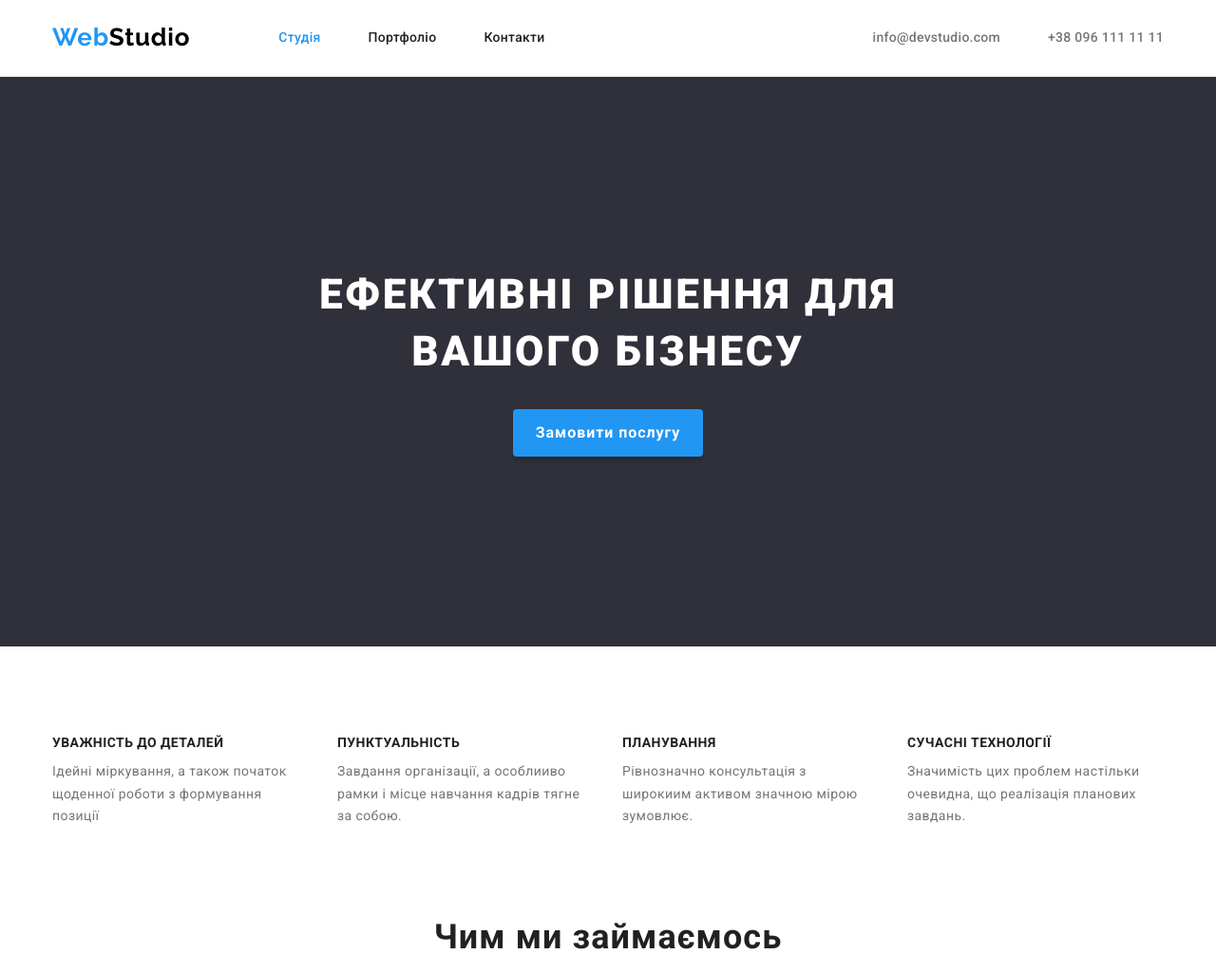
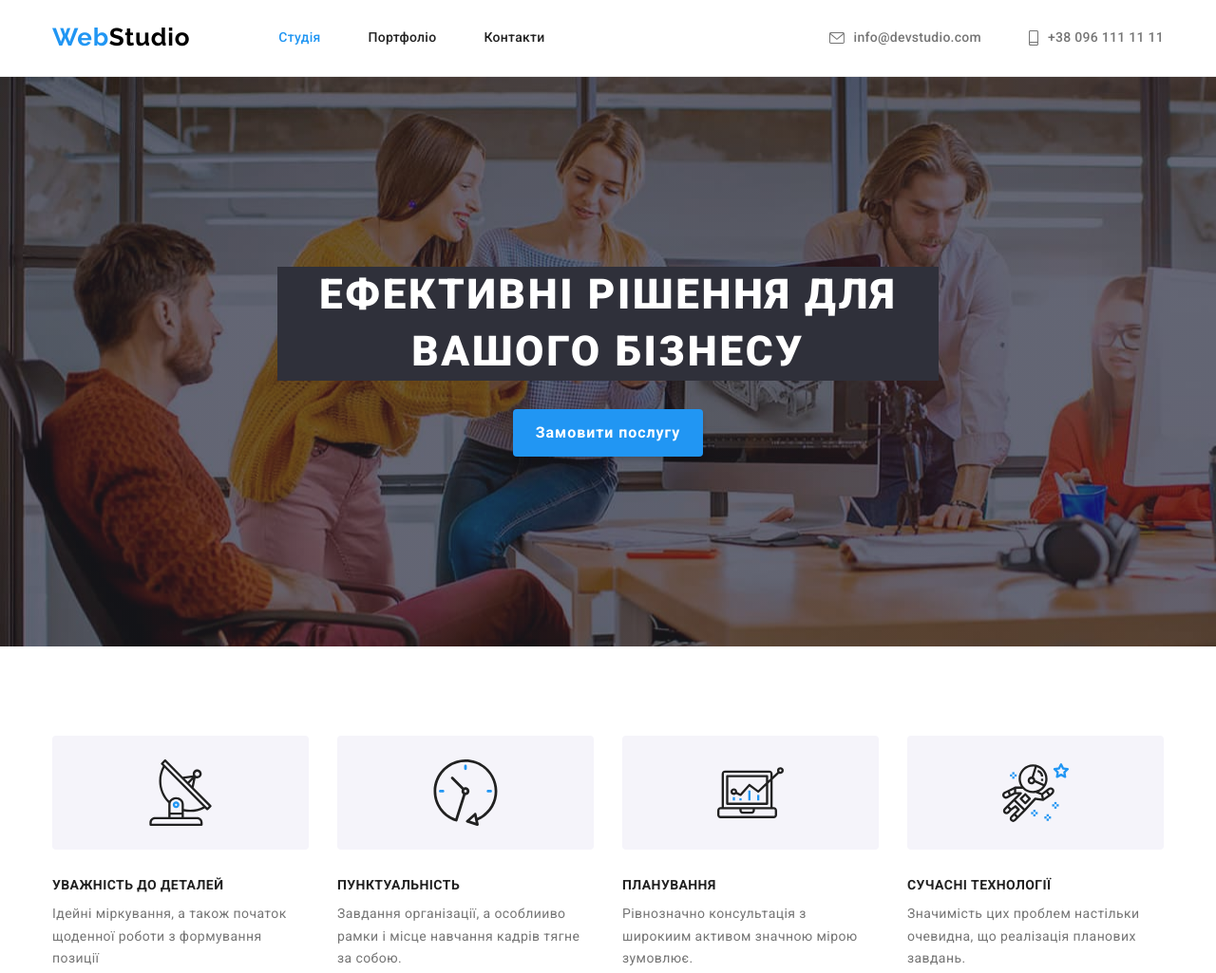
Before and after one commit to OlgaVysochanska/goit-markup-hw-04, a plain HTML site: page index.html in a window 1280 px wide. Shown: the top 1025 px of the page at 95% size. Drawn offline with nearby package versions, Linux system fonts and the light colour scheme.

Commit message:
SVG header, hero, advantages

```diff
--- a/css/styles.css
+++ b/css/styles.css
@@ -126,14 +126,26 @@ body {
   color: var(--secondary-text-color);
 }
 
-.contacts-header:hover,
-.contacts-header:focus {
+.contacts-header-item:hover,
+.contacts-header-item:focus {
   color: var(--accent-color);
+}
+
+.contacts-header-item {
+  display: flex;
+  align-items: center;
 }
 
 .contacts-header:last-child {
   margin-left: 50px;
 }
+
+.contacts-icon {
+  fill: currentColor;
+  margin-right: 10px;
+}
+
+
 
 /* ================HERO INDEX============== */
 
@@ -141,6 +153,10 @@ body {
   padding-top: 200px;
   padding-bottom: 200px;
   background-color: #2F303A;
+  max-width: 1600px;
+
+  background: linear-gradient(rgba(47, 48, 58, 0.4),rgba(47, 48, 58, 0.4)),url(../images/hero-image.jpg);
+  background-size: cover;
 }
 
 .main-title {
@@ -181,20 +197,20 @@ body {
 
 /* ===============MAIN================== */
 
-.section.principles {
+.section.advantages {
   padding-bottom: 0;
 }
 
-.principles {
+.advantages {
   display: flex;
   gap: 30px;
 }
 
-.principle-item {
+.advantages-item {
   flex-basis: calc((100% - 90px) / 4) ;
 }
 
-.principles-title {
+.advantages-title {
   margin-bottom: 10px;
   font-weight: 700;
   font-size: 14px;
@@ -203,12 +219,23 @@ body {
   text-transform: uppercase;
 }
 
-.principles-description {
+.advantages-description {
   font-size: 14px;
   line-height: 1.7;
   letter-spacing: 0.03em;
 
   color: var(--secondary-text-color)
+}
+
+.advantage-icon {
+  width: 270px;
+  height: 120px;
+  display: flex;
+  justify-content: center;
+  align-items: center;
+  margin-bottom: 30px;
+  background-color: #F5F4FA;
+  border-radius: 4px;
 }
 
 .secondary-title {
@@ -219,10 +246,6 @@ body {
   line-height: 1.17;
   text-align: center;
   letter-spacing: 0.03em;
-}
-
-.section.activity-section {
-  padding-top: 0;
 }
 
 .activity {
@@ -318,6 +341,12 @@ body {
   flex-basis: calc((100% - 60px) / 3);
 }
 
+.portfolio-item:hover,
+.portfolio-item:focus {
+  box-shadow: 0px 1px 3px rgba(0, 0, 0, 0.12), 0px 1px 1px rgba(0, 0, 0, 0.14), 0px 2px 1px rgba(0, 0, 0, 0.2);
+    border-radius: 0px 0px 4px 4px;
+}
+
 .portfolio-description {
   padding-top: 20px;
   padding-bottom: 20px;
--- a/index.html
+++ b/index.html
@@ -26,8 +26,19 @@
       </nav>
 
       <ul class="list contacts-header-list">
-        <li class="contacts-header"><a class= "link" href="mailto:info@devstudio.com">info@devstudio.com</a></li>
-        <li class="contacts-header"><a class= "link" href="tel:+380961111111">+38 096 111 11 11</a></li>
+        <li class="contacts-header">
+          <a class= "contacts-header-item link" href="mailto:info@devstudio.com">
+            <svg class="contacts-icon" width="16" height="12">
+              <use href="./images/symbol-defs.svg#icon-envelope"></use>
+            </svg>
+            info@devstudio.com</a></li>
+        <li class="contacts-header">
+          <a class= "contacts-header-item link" href="tel:+380961111111">
+            <svg class="contacts-icon" width="10" height="16">
+              <use href="./images/symbol-defs.svg#icon-smartphone"></use>
+            </svg>
+            +38 096 111 11 11</a>
+        </li>
       </ul>
     </div>
   </header>
@@ -38,25 +49,45 @@
       <button class="custom-button button" type="button">Замовити послугу</button>
     </section>
 
-    <section class="section">
+    <section class="section advantages">
       <div class="container">
         <h2 hidden>Принципи роботи</h2>
-        <ul class="principles list">
-          <li class="principle-item">
-            <h3 class="principles-title">Уважність до деталей</h3>
-            <p class="principles-description">Ідейні міркування, а також початок щоденної роботи з формування позиції</p>
+        <ul class="advantages list">
+          <li class="advantages-item">
+            <div class="advantage-icon">
+              <svg width="70" height="70">
+                <use href="./images/symbol-defs.svg#icon-antenna"></use>
+              </svg>
+            </div>
+            <h3 class="advantages-title">Уважність до деталей</h3>
+            <p class="advantages-description">Ідейні міркування, а також початок щоденної роботи з формування позиції</p>
           </li>
-          <li class="principle-item">
-            <h3 class="principles-title">Пунктуальність</h3>
-            <p class="principles-description">Завдання організації, а особлииво рамки і місце навчання кадрів тягне за собою.</p>
+          <li class="advantages-item">
+            <div class="advantage-icon">
+              <svg width="70" height="70">
+                <use href="./images/symbol-defs.svg#icon-clock"></use>
+              </svg>
+            </div>
+            <h3 class="advantages-title">Пунктуальність</h3>
+            <p class="advantages-description">Завдання організації, а особлииво рамки і місце навчання кадрів тягне за собою.</p>
           </li>
-          <li class="principle-item">
-            <h3 class="principles-title">Планування</h3>
-            <p class="principles-description">Рівнозначно консультація з широкиим активом значною мірою зумовлює.</p>
+          <li class="advantages-item">
+            <div class="advantage-icon">
+              <svg width="70" height="70">
+                <use href="./images/symbol-defs.svg#icon-diagram"></use>
+              </svg>
+            </div>
+            <h3 class="advantages-title">Планування</h3>
+            <p class="advantages-description">Рівнозначно консультація з широкиим активом значною мірою зумовлює.</p>
           </li>
-          <li class="principle-item">
-            <h3 class="principles-title">Сучасні технології</h3>
-            <p class="principles-description">Значимість цих проблем настільки очевидна, що реалізація планових завдань.</p>
+          <li class="advantages-item">
+            <div class="advantage-icon">
+              <svg width="70" height="70">
+                <use href="./images/symbol-defs.svg#icon-astronaut"></use>
+              </svg>
+            </div>
+            <h3 class="advantages-title">Сучасні технології</h3>
+            <p class="advantages-description">Значимість цих проблем настільки очевидна, що реалізація планових завдань.</p>
           </li>
         </ul>
       </div>
```
Also changed, not shown: portfolio.html (+14 -2 lines), images/hero-image.jpg (added), images/symbol-defs.svg (added), 2 other files.
